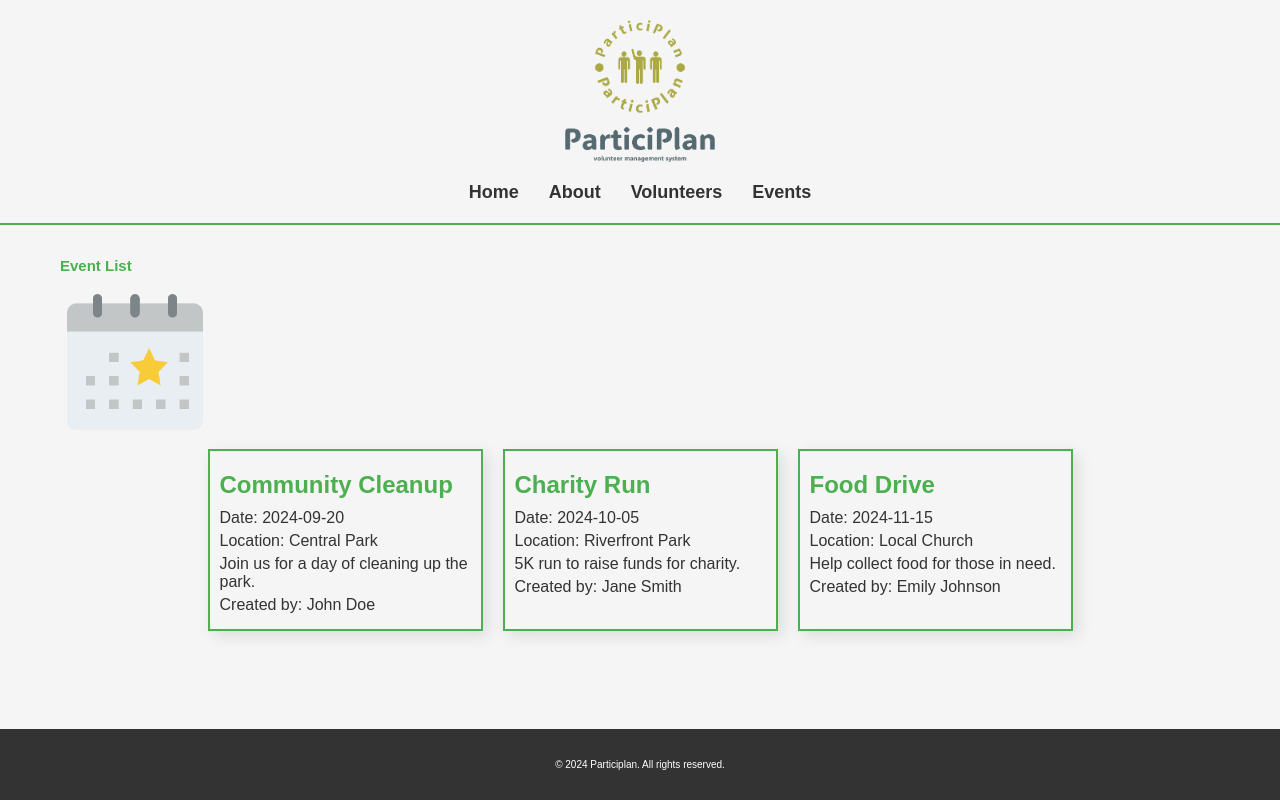
After one commit to jnramobc/Django-CRUD-App---ParticiPlan, a Django app: page /events/ in a window 1280 px wide. The commit adds this page. Run offline with Django 4.2, Linux system fonts and the light colour scheme.

Commit message:
added route for event index, defined it, made the mock data, and added the index html and css

```diff
--- /dev/null
+++ b/main_app/static/css/events/event-index.css
@@ -0,0 +1,42 @@
+.card-container {
+    padding: 0 30px;
+    display: flex;
+    justify-content: center;
+    flex-wrap: wrap;
+}
+
+.card {
+    width: 275px;
+    margin: 10px;
+    border: 2px solid var(--primary-color);
+    box-shadow: 5px 5px 15px rgba(0, 0, 0, 0.1);
+}
+
+.card-content {
+    padding: 10px;
+    width: 100%;
+}
+
+.card h2 {
+    margin: 10px 0;
+    font-size: var(--font-xl);
+    color: var(--primary-color);
+}
+
+.card p {
+    margin: 5px 0;
+    font-size: var(--font-reg);
+    color: var(--text-color);
+}
+
+.event-icon {
+    width: 100px;
+    height: auto;
+    max-width: 100%;
+}
+
+@media only screen and (min-width: 768px) {
+    .event-icon {
+        width: 150px;
+    }
+}
--- /dev/null
+++ b/main_app/templates/events/index.html
@@ -0,0 +1,27 @@
+{% extends 'base.html' %}
+{% load static %}
+{% block head %}
+<link rel="stylesheet" href="{% static 'css/events/event-index.css' %}" />
+{% endblock %}
+{% block content %}
+
+<section class="page-header">
+  <h1>Event List</h1>
+  <img src="{% static 'images/event-icon.png' %}" alt="Event Icon" class="event-icon" />
+</section>
+
+<section class="card-container">
+  {% for event in events %}
+    <div class="card">
+      <div class="card-content">
+        <h2 class="card-title">{{ event.title }}</h2>
+        <p>Date: {{ event.date }}</p>
+        <p>Location: {{ event.location }}</p>
+        <p>{{ event.description }}</p>
+        <p>Created by: {{ event.created_by }}</p>
+      </div>
+    </div>
+  {% endfor %}
+</section>
+
+{% endblock %}
--- a/main_app/templates/home.html
+++ b/main_app/templates/home.html
@@ -33,7 +33,7 @@
 {% block content %}
 <section class="hero-section">
     <div class="hero-content">
-        <h1>Welcome to Participlan</h1>
+        <h1>Welcome to Participlan!</h1>
         <p>Your platform for managing volunteers and events effortlessly.</p>
         <a href="{% url 'volunteer-index' %}" class="btn">View Volunteers</a>
         <a href="/events" class="btn secondary">View Events</a>
--- a/main_app/urls.py
+++ b/main_app/urls.py
@@ -5,4 +5,5 @@ urlpatterns = [
     path('', views.home, name='home'),
     path('about/', views.about, name='about'),
     path('volunteers/', views.volunteer_index, name='volunteer-index'),
+    path('events/', views.event_index, name='event-index'),
 ]
--- a/main_app/views.py
+++ b/main_app/views.py
@@ -13,7 +13,7 @@ def home(request):
 def about(request):
     return render(request, 'about.html')
 
-# views.py
+
 # views.py
 
 class Volunteer:
@@ -61,7 +61,27 @@ volunteers = [
     )
 ]
 
-# views.py
+
+class Event:
+    def __init__(self, title, date, location, description, created_by):
+        self.title = title
+        self.date = date
+        self.location = location
+        self.description = description
+        self.created_by = created_by
+
+# Create a list of Event instances
+events = [
+    Event('Community Cleanup', '2024-09-20', 'Central Park', 'Join us for a day of cleaning up the park.', 'John Doe'),
+    Event('Charity Run', '2024-10-05', 'Riverfront Park', '5K run to raise funds for charity.', 'Jane Smith'),
+    Event('Food Drive', '2024-11-15', 'Local Church', 'Help collect food for those in need.', 'Emily Johnson')
+]
+
+def event_index(request):
+    # Render the events/index.html template with the events data
+    return render(request, 'events/index.html', {'events': events})
+
+
 
 def volunteer_index(request):
     # Render the volunteers/index.html template with the volunteers data
```
Also changed, not shown: main_app/static/images/event-icon.png (added).
